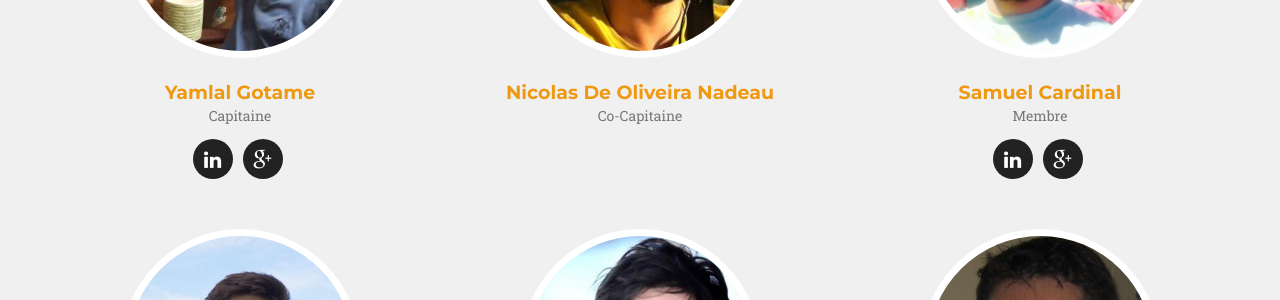
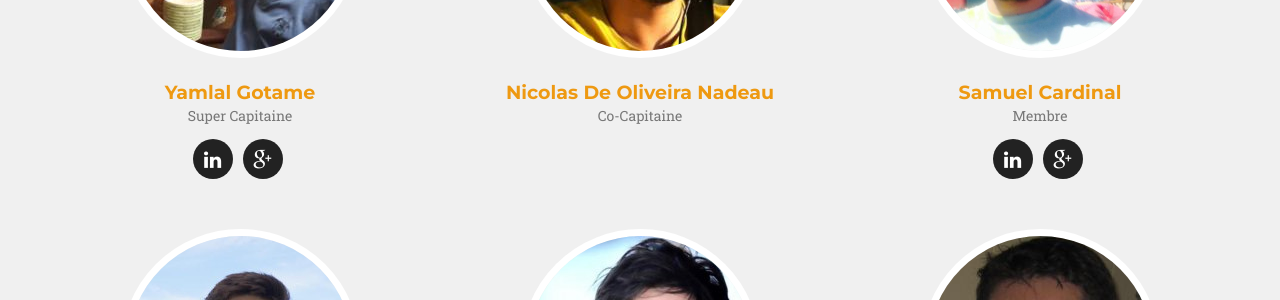
Before and after one commit to ClubCedille/clubcedille.github.io, a Jekyll site: the page built from index.html, in a window 1280 px wide and 900 px high, scrolled down 3999 px. Shown: the part 154-454 px from the top of the window. Built offline with Jekyll 4.4.1, drawn with Linux system fonts in a browser that asks for light colours; some web fonts are replaced.

Commit message:
Change captaiin to super cptn

```diff
--- a/_data/fr/members.yml
+++ b/_data/fr/members.yml
@@ -10,7 +10,7 @@ people:
   batman:
     name: Yamlal Gotame
     email: yamugotame@gmail.com
-    position: Capitaine
+    position: Super Capitaine
     pic: batman
     social:
       - title: linkedin
```
